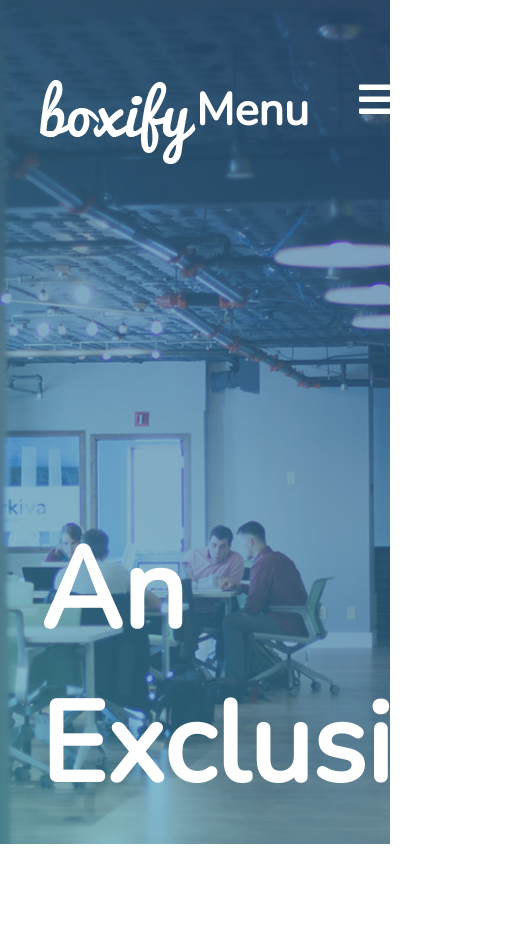
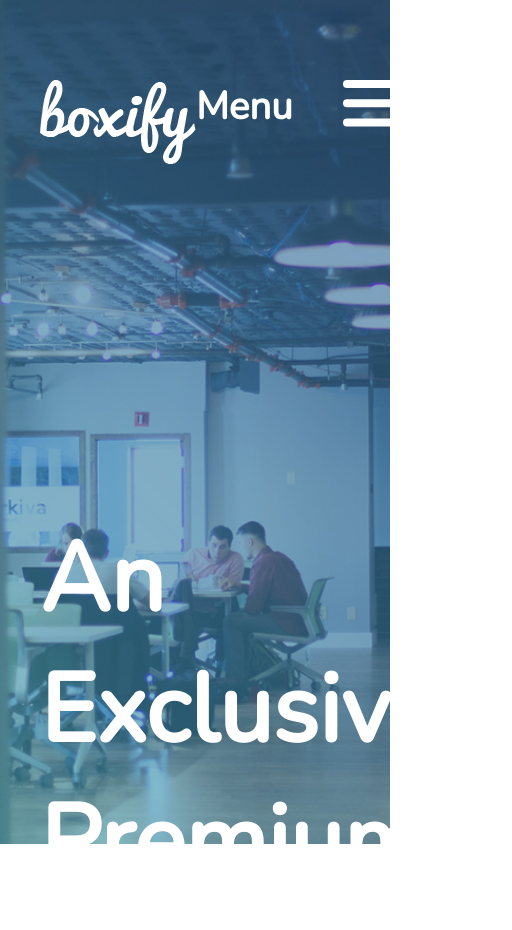
Before and after one commit to Aosanders/boxify, a website: page index.html in a window 390 px wide. Shown: the top 930 px of the page, 512 px wide, since content can reach past the window. Drawn offline with nearby package versions, Linux system fonts and the light colour scheme.

Commit message:
readjusted relative units. Added hamburger icon

```diff
--- a/index.html
+++ b/index.html
@@ -5,7 +5,6 @@
     <link rel="stylesheet" href="css/reset.css">
     <link rel="stylesheet" href="css/main.css">
     <link href="https://fonts.googleapis.com/css?family=Nunito" rel="stylesheet">
-    <script defer src="https://use.fontawesome.com/releases/v5.0.7/js/all.js"></script>
 </head>
 <body>
     <div class="section-1">
@@ -14,7 +13,7 @@
                 <img src="images/logo-white@2x.png">
                 <div class="menu">
                     <h3>Menu</h3>
-                    <i class="fas fa-bars"></i>
+                    <span></span>
                 </div>
             </header>
             <article class="section1-content">
--- a/scss/main.scss
+++ b/scss/main.scss
@@ -8,35 +8,40 @@
     }
 }
 
-@mixin flexBox($justify: flex-start, $align: stretch){
+@mixin flexBox($justify: flex-start, $align: stretch, $wrap: nowrap){
     display: flex;
     justify-content: $justify;
     align-content: $align;
+    flex-wrap: $wrap;
 }
 
 body{
     color: white;
-    font-size: 2rem;
     font-family: 'Nunito', sans-serif;
 }
 
 .section-1{
     @include image-background("hero-01");
-    position: relative;
+    overflow: auto;
     height: 100%;
     width: 100%;
     min-height: 800px;
     padding: 80px 0;
+    font-size: 2rem;
 
     .section1-wrapper{
         padding:0 40px;
 
         .section1-content{
-            font-size:3em;
             margin: 350px 0 0;
+            @include flexBox($wrap: wrap);
+
+            h1{
+                font-size: 3em;
+            }
 
             a{
-                font-size: .5em;
+                font-size: 1.5em;
                 padding: 1em;
                 margin-top: 50px;
                 border: 5px solid white;
@@ -51,11 +56,22 @@ body{
     @include flexBox(space-between);
 
     .menu{
-        font-size: 1.2em;
         @include flexBox();
 
         h3{
+            font-size: 1.2em;
             margin-right: 50px;
+        }
+
+        span{
+            content:"";
+            width: 2em;
+            height: 8px;
+            background: white;
+            border-radius: 5px;
+            box-shadow:
+            0 .6em 0 0 white,
+            0 1.2em 0 0 white;
         }
     }
 }
```
Also changed, not shown: css/main.css.
